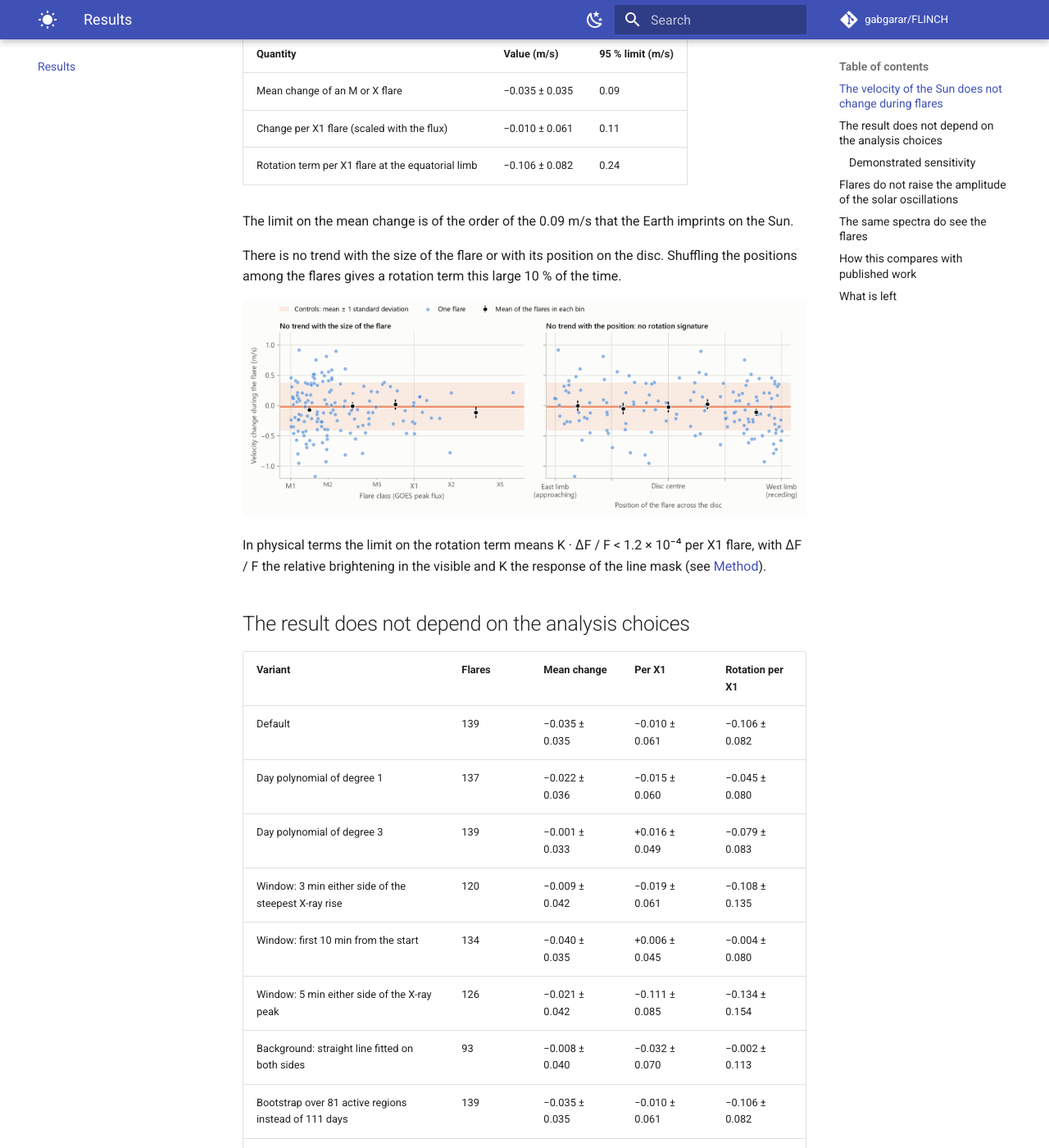
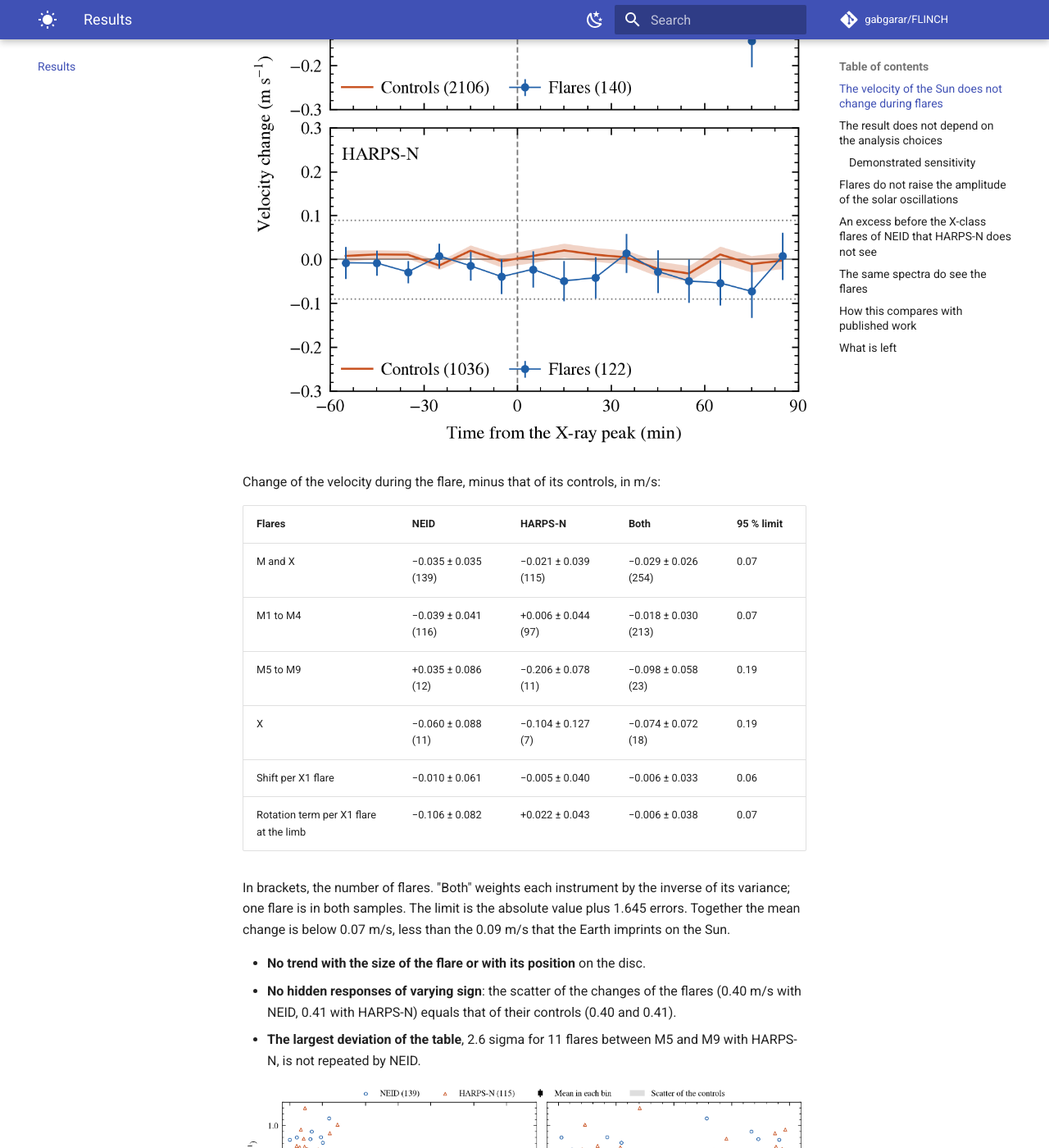
Before and after one commit to gabgarar/FLINCH, an MkDocs documentation site: the page built from docs/web/results.md, in a window 1280 px wide and 1400 px high, scrolled down 636 px. Shown: the whole window at 82% size. Built offline with MkDocs 1.6.1 and Material for MkDocs 9.7.7, drawn with Linux system fonts in a browser that asks for light colours; comment, search, counter and statistics services are not loaded; some of the changed text lies outside the part shown.

Commit message:
Documentation of the second instrument: results by class and instrument, HARPS-N data page, new figures

```diff
--- a/docs/web/results.md
+++ b/docs/web/results.md
@@ -1,34 +1,49 @@
 # Results
 
-Status: November 2026. The velocity results are complete; the spectral results rest on 12
-flares and nine control windows.
+Status: November 2026. The velocity is measured with two instruments; the spectral results
+rest on 12 flares and nine control windows of NEID.
 
 ## The velocity of the Sun does not change during flares
 
-With 139 M and X flares, the radial velocity of the Sun seen as a star does not change
-detectably during a flare.
+Two instruments that watched different flares give the same answer: the radial velocity of the
+Sun seen as a star does not change during a flare.
 
-![Mean velocity around the flare peak](img/pilot_profiles.png)
+![Mean velocity around the flare peak, NEID and HARPS-N](img/two_instruments_profiles.png)
 
-| Quantity | Value (m/s) | 95 % limit (m/s) |
-|---|---|---|
-| Mean change of an M or X flare | −0.035 ± 0.035 | 0.09 |
-| Change per X1 flare (scaled with the flux) | −0.010 ± 0.061 | 0.11 |
-| Rotation term per X1 flare at the equatorial limb | −0.106 ± 0.082 | 0.24 |
+Change of the velocity during the flare, minus that of its controls, in m/s:
 
-The limit on the mean change is of the order of the 0.09 m/s that the Earth imprints on the
-Sun.
+| Flares | NEID | HARPS-N | Both | 95 % limit |
+|---|---|---|---|---|
+| M and X | −0.035 ± 0.035 (139) | −0.021 ± 0.039 (115) | −0.029 ± 0.026 (254) | 0.07 |
+| M1 to M4 | −0.039 ± 0.041 (116) | +0.006 ± 0.044 (97) | −0.018 ± 0.030 (213) | 0.07 |
+| M5 to M9 | +0.035 ± 0.086 (12) | −0.206 ± 0.078 (11) | −0.098 ± 0.058 (23) | 0.19 |
+| X | −0.060 ± 0.088 (11) | −0.104 ± 0.127 (7) | −0.074 ± 0.072 (18) | 0.19 |
+| Shift per X1 flare | −0.010 ± 0.061 | −0.005 ± 0.040 | −0.006 ± 0.033 | 0.06 |
+| Rotation term per X1 flare at the limb | −0.106 ± 0.082 | +0.022 ± 0.043 | −0.006 ± 0.038 | 0.07 |
 
-There is no trend with the size of the flare or with its position on the disc. Shuffling the
-positions among the flares gives a rotation term this large 10 % of the time.
+In brackets, the number of flares. "Both" weights each instrument by the inverse of its
+variance; one flare is in both samples. The limit is the absolute value plus 1.645 errors.
+Together the mean change is below 0.07 m/s, less than the 0.09 m/s that the Earth imprints on
+the Sun.
 
-![Velocity change of each flare against its class and its position](img/pilot_events.png)
+- **No trend with the size of the flare or with its position** on the disc.
+- **No hidden responses of varying sign**: the scatter of the changes of the flares (0.40 m/s
+  with NEID, 0.41 with HARPS-N) equals that of their controls (0.40 and 0.41).
+- **The largest deviation of the table**, 2.6 sigma for 11 flares between M5 and M9 with
+  HARPS-N, is not repeated by NEID.
 
-In physical terms the limit on the rotation term means K · ΔF / F < 1.2 × 10⁻⁴ per X1
-flare, with ΔF / F the relative brightening in the visible and K the response of the line
-mask (see [Method](method.md#three-estimates)).
+![Velocity change of each flare against its class and its position](img/two_instruments_events.png)
+
+In physical terms the limit on the rotation term means K · ΔF / F < 3.5 × 10⁻⁵ per X1 flare,
+with ΔF / F the relative brightening in the visible and K a factor between 0 (the extra light
+is a continuum without lines, which does not shift the lines of the rest of the disc) and 1
+(it carries the lines of the photosphere under it). See [Method](method.md#three-estimates).
+
+Reproduce it with `python -m flinch replication`.
 
 ## The result does not depend on the analysis choices
+
+With NEID, where the choices were made (HARPS-N was analysed afterwards, once, with them):
 
 | Variant | Flares | Mean change | Per X1 | Rotation per X1 |
 |---|---|---|---|---|
@@ -54,6 +69,10 @@ and say nothing: +0.07 ± 0.17 m/s.
 | 20 cm/s | 19.5 cm/s | 100 % |
 | 50 cm/s | 48.8 cm/s | 100 % |
 
+With HARPS-N the same injection test recovers 98 % of the signal. With the error of the two
+instruments together, a shift of 10 cm/s common to all flares would have been detected with a
+probability of 98 %.
+
 ## Flares do not raise the amplitude of the solar oscillations
 
 | Quantity | Flares | Null samples | 95 % limit on the excess |
@@ -61,14 +80,29 @@ and say nothing: +0.07 ± 0.17 m/s.
 | ln(power after / before) | −0.068 | 0.001 ± 0.053 | 0.16 |
 | The same, weighting high frequencies | −0.013 | −0.009 ± 0.060 | 0.10 |
 
-A mean increase above 8 % in amplitude is ruled out. This tests the proposal of Karoff and
-Kjeldsen (2008), with the limitation that the 83 s cadence reaches only 6 mHz.
+A mean increase above 8 % in amplitude is ruled out (NEID). This tests the proposal of Karoff
+and Kjeldsen (2008), with the limitation that the 83 s cadence reaches only 6 mHz. This test is
+not part of the paper, which keeps to the velocity and the spectra.
+
+## An excess before the X-class flares of NEID that HARPS-N does not see
+
+In the ten minutes from 60 to 50 minutes before the X-ray peak, the X-class flares observed by
+NEID sit 0.44 ± 0.11 m/s above the trend of their day (19 flares with data at that time, 17 of
+them positive). It was noticed in the stacked velocities, not predicted. It is absent in the
+M-class flares of NEID (0.00 ± 0.03 m/s) and in the controls, and HARPS-N does not show it:
+−0.12 ± 0.11 m/s for its ten X-class flares. A change on the Sun would be seen by both
+instruments, so it is not attributed to the Sun; it is unexplained.
 
 ## The same spectra do see the flares
 
 The null result in velocity is not due to spectra that miss the flares. In the spectra of
 the strongest flares the chromospheric indices rise when the flare is on the disc, while the
 velocity of the same spectra stays flat.
+
+![Mean response of the spectra to the X-class flares on the disc, against the controls](img/light_curves.png)
+
+The indices rise with the X-ray flux, peak a few minutes after the X-ray peak and are still
+high 40 minutes later; the controls stay flat. One flare in detail:
 
 ![Spectral response to the X6.3 flare of 22 February 2024](img/event_20240222_2233_X6.3.png)
 
@@ -130,11 +164,11 @@ flares are in the data.
 
 ## How this compares with published work
 
-- **Velocity.** Pietrow et al. (2024) followed the X2.2 and X9.3 flares of 6 September 2017
-  with HARPS-N, one spectrum every five minutes. They could not claim a detection: they set
-  an upper limit of 50 cm/s, noted a bump of a few tens of cm/s and asked for a statistical
-  follow-up. The limit found here for the mean response, 9 cm/s, is five times lower and
-  comes from 139 flares.
+- **Velocity.** Pietrow et al. (2024) followed two X-class flares of 6 September 2017 with
+  HARPS-N. They could not claim a detection: they set an upper limit of 50 cm/s and asked for
+  a statistical follow-up. Here the mean change of 254 flares seen by two instruments is below
+  7 cm/s. The larger of their two flares is in the HARPS-N sample: its change is −0.01 m/s,
+  with a single-flare error of 0.41 m/s.
 - **Chromosphere.** In the same two flares Ca II H and K rose by more than 1 %, alike in both
   despite their different class. Here Ca II H and K is also the most sensitive index (up to
   1.7 %) and the response does not follow the class either.
@@ -146,10 +180,11 @@ flares are in the data.
   Ca II and H beta rise by 1 to 2 parts per thousand, 2 sigma. NEID stopped observing 9
   minutes after the peak, before the second H alpha maximum they report at 13 minutes.
 - **Expected brightening.** The total irradiance rises by 7 parts per million at the peak of
-  an average M2 flare and rose by 264 in the X17 flare of 28 October 2003 (Kretzschmar 2011):
-  15 to 35 for an X1 flare. With the rotation of the Sun that is at most 3 to 7 cm/s at the
-  limb, four to eight times below the limit on the rotation term. Its absence is the expected
-  result.
+  an average M2 flare and rose by 264 in the X17 flare of 28 October 2003 (Kretzschmar 2011).
+  Those classes are on the old GOES scale, which carried a factor 0.7; on the scale used here
+  they give 11 to 23 parts per million for an X1 flare. With the rotation of the Sun that is at
+  most 2 to 5 cm/s at the limb. The limit of the two instruments together is 1.5 to 3 times
+  that: the absence of a rotation signal is the expected result, now measured.
 
 ## What is left
 
--- a/mkdocs.yml
+++ b/mkdocs.yml
@@ -42,6 +42,7 @@ nav:
       - GOES flares: data/goes.md
       - NEID velocities: data/neid-velocities.md
       - NEID spectra: data/neid-spectra.md
+      - HARPS-N velocities: data/harpsn.md
   - Method: method.md
   - Results: results.md
   - Reproducing the results: reproduce.md
```
Also changed, not shown: README.md (+5 -3 lines), docs/resultados.md (+48 -29 lines), docs/web/api/velocity.md (+4 -0 lines), docs/web/data/harpsn.md (added, +45 -0 lines), docs/web/index.md (+3 -2 lines), docs/web/references.md (+3 -0 lines), docs/web/img/light_curves.png (added), docs/web/img/two_instruments_events.png (added), docs/web/img/two_instruments_profiles.png (added).
